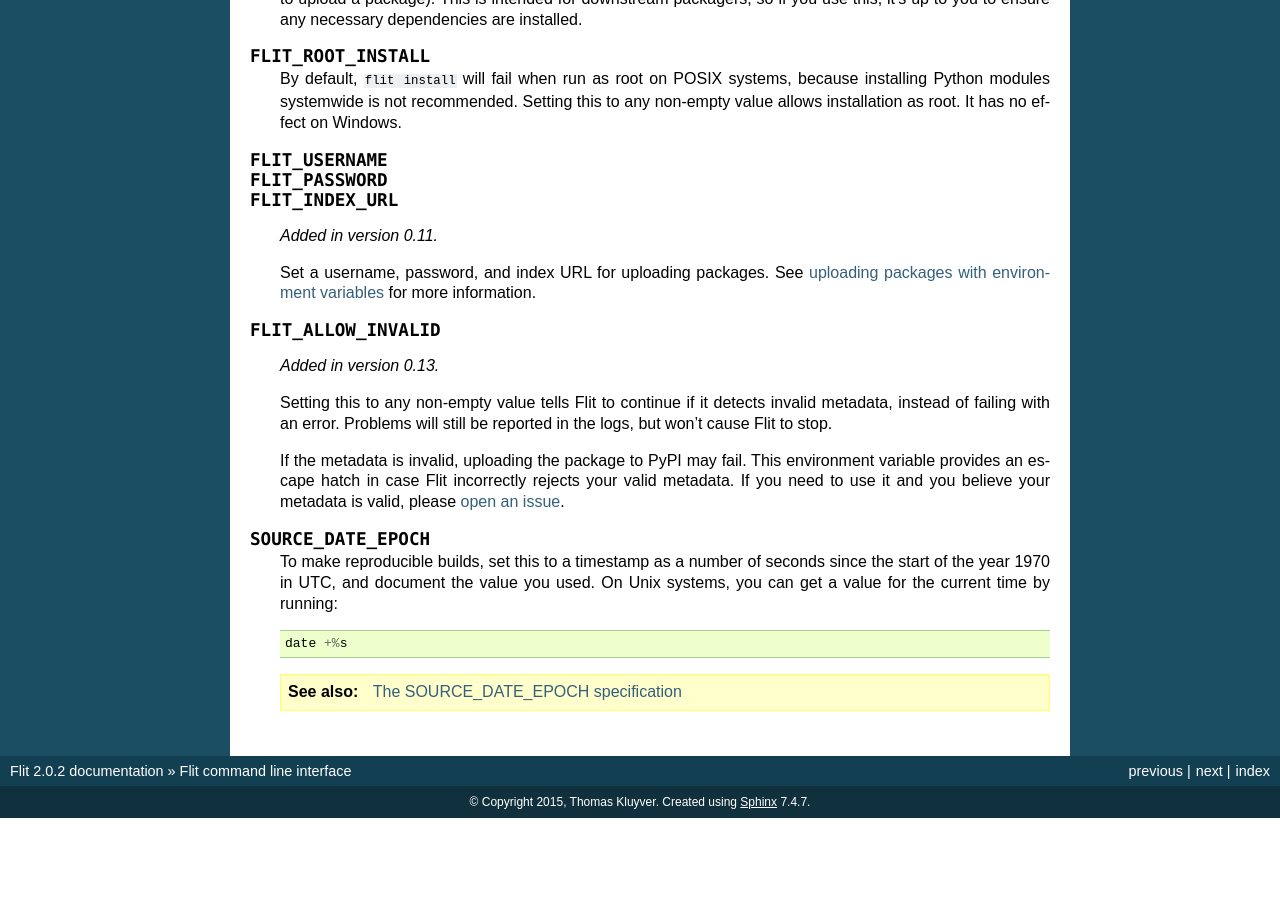
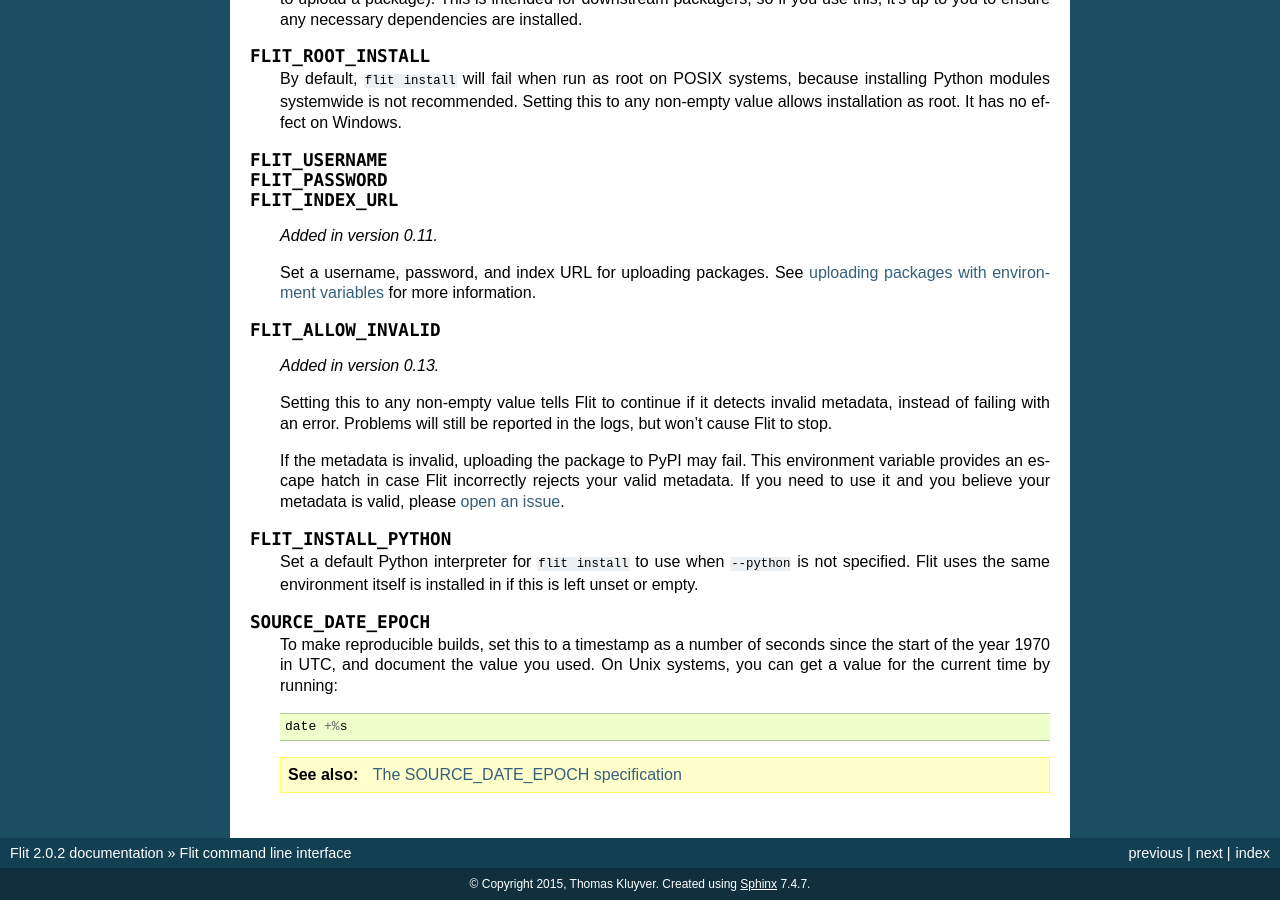
Before and after one commit to pypa/flit, a Sphinx documentation site: the page built from doc/cmdline.rst, in a window 1280 px wide and 900 px high, scrolled down 1963 px. Built offline with Sphinx 7.4.7, drawn with Linux system fonts in a browser that asks for light colours; pages that are not in the unit, such as notebooks, are missing from menus; before the commit the page ends 2781 px from its top, so only the background shows below that.

Commit message:
Add environ FLIT_INSTALL_PYTHON

```diff
--- a/doc/cmdline.rst
+++ b/doc/cmdline.rst
@@ -172,6 +172,12 @@ Environment variables
    rejects your valid metadata. If you need to use it and you believe your
    metadata is valid, please `open an issue <https://github.com/takluyver/flit/issues>`__.
 
+.. envvar:: FLIT_INSTALL_PYTHON
+
+   Set a default Python interpreter for ``flit install`` to use when
+   ``--python`` is not specified. Flit uses the same environment itself is
+   installed in if this is left unset or empty.
+
 .. envvar:: SOURCE_DATE_EPOCH
 
    To make reproducible builds, set this to a timestamp as a number of seconds
--- a/flit/__init__.py
+++ b/flit/__init__.py
@@ -16,6 +16,8 @@ log = logging.getLogger(__name__)
 
 
 def find_python_executable(python):
+    if not python:
+        python = os.environ.get("FLIT_INSTALL_PYTHON")
     if not python:
         return sys.executable
     if os.path.isabs(python):  # sys.executable is absolute too
```
